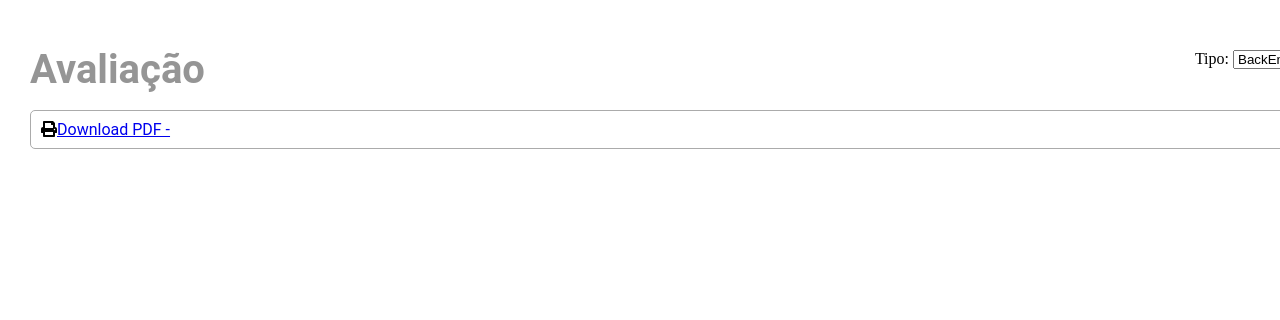
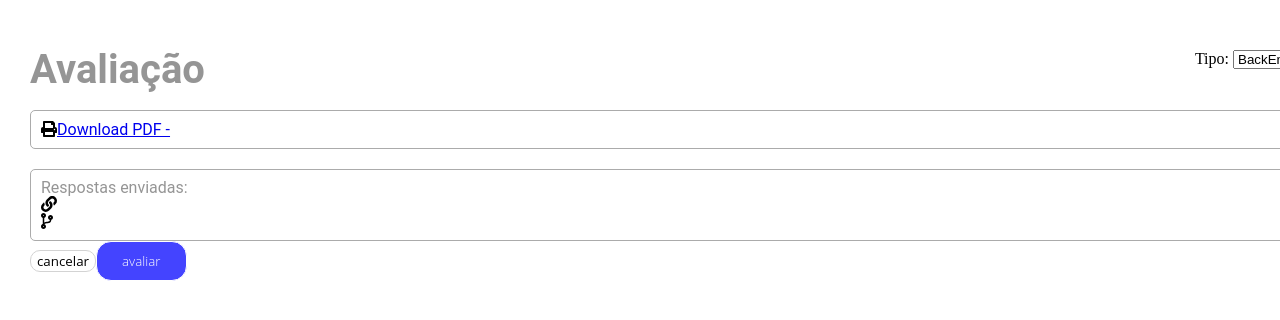
Before and after one commit to aceleradora-TW/acelera-mais-front, a React (Create React App) app: page /evaluation-challenge in a window 1280 px wide. Shown: the top 320 px of the page. Built offline with nearby package versions, Linux system fonts and the light colour scheme; what react-dotenv would draw is missing.

Commit message:
feat(evaluation-challange): adiciona modal e botoes
@gustavo1x @eluvya @jojorel

56

```diff
--- a/src/pages/evaluation-challenge/index.js
+++ b/src/pages/evaluation-challenge/index.js
@@ -2,13 +2,16 @@
 import { React } from 'react'
 import './style.css'
 import { FontAwesomeIcon } from '@fortawesome/react-fontawesome'
-import { faPrint } from '@fortawesome/free-solid-svg-icons'
+import { faPrint, faLink, faCodeBranch } from '@fortawesome/free-solid-svg-icons'
+import Buttons from '../../components/buttons/default'
+import Button from '../../components/buttons/primary'
+import { Modal } from '../../components/modal'
 
 export const EvaluationChallenge = () => {
   return (
     <div className="page-container">
       <section className="head">
-          <h1>Avaliação </h1>
+        <h1>Avaliação </h1>
         <div className="select">
           <span>Tipo: </span>
           <select name="select" id="select">
@@ -17,12 +20,30 @@ export const EvaluationChallenge = () => {
           </select>
         </div>
       </section>
-      <section>
-        <div className="download">
-          <FontAwesomeIcon icon={faPrint} />
-          <a href="download/acme-doc-2.0.1.txt" download="Acme Documentation (ver. 2.0.1).txt">Download PDF - </a>
+      <div className="download">
+        <FontAwesomeIcon icon={faPrint} />
+        <a href="download/acme-doc-2.0.1.txt" download="Acme Documentation (ver. 2.0.1).txt">Download PDF - </a>
+      </div>
+      <div className="answer">
+        <h2>Respostas enviadas:</h2>
+        <div>
+          <FontAwesomeIcon icon={faLink} />
         </div>
-      </section>
+        <div>
+          <FontAwesomeIcon icon={faCodeBranch} />
+        </div>
+      </div>
+      <Buttons classe={'button-default'} text="cancelar"></Buttons>
+      <Modal classe={'button-primary'} text="avaliar" title="Avaliação">
+        <div className="select">
+          <span>Nota: </span>
+          <select name="select" id="select">
+            <option value="BackEnd" selected>BackEnd</option>
+            <option value="FrontEnd">FrontEnd</option>
+          </select>
+        </div>
+        <Button classe={'button-primary'} text="Enviar avaliação"></Button>
+      </Modal>
     </div>
   )
 }
--- a/src/pages/evaluation-challenge/style.css
+++ b/src/pages/evaluation-challenge/style.css
@@ -25,3 +25,17 @@
   padding: 10px;
   font-family: "Roboto";
 }
+
+.answer {
+  border: 1px solid #ababab;
+  border-radius: 5px;
+  width: 100%;
+  margin-top: 20px;
+  padding: 10px;
+  font-family: "Roboto";
+}
+
+.answer h2 {
+  color: rgb(149, 149, 149);
+  font-family: "Roboto";
+}
```
